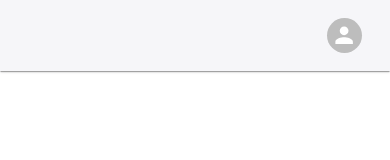
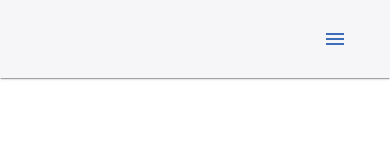
Before and after one commit to darren0602/digifiv-test, a React (Create React App) app: page /login in a window 390 px wide. Both pictures are taken after a click on the button "Sign In". Shown: the top 160 px of the page. Built offline with nearby package versions, Linux system fonts and the light colour scheme.

Commit message:
Second Commit

```diff
--- a/package.json
+++ b/package.json
@@ -28,6 +28,8 @@
     "yup": "^1.4.0"
   },
   "scripts": {
+    "predeploy": "yarn run build",
+    "deploy": "gh-pages -d build",
     "start": "react-scripts start",
     "build": "react-scripts build",
     "test": "react-scripts test",
@@ -50,5 +52,8 @@
       "last 1 firefox version",
       "last 1 safari version"
     ]
+  },
+  "devDependencies": {
+    "gh-pages": "^6.1.1"
   }
 }
--- a/src/infratsructure/layout/menu.layout.tsx
+++ b/src/infratsructure/layout/menu.layout.tsx
@@ -18,6 +18,8 @@ import { useSnackBar } from "../../components/snackbar.context";
 import { Drawer } from "@mui/material";
 import Spacer from "../../components/spacer.component";
 import DrawerItems from "./drawer-items.component";
+import { Toolbar } from "@mui/material";
+import MobileDrawerAppBar from "./mobile-drawer-app-bar.component";
 
 const FlexEndBox = styled(Box)({
   display: "flex",
@@ -47,6 +49,16 @@ const MaxWidthBox = styled(Box)(({ theme }) => ({
   maxWidth: theme.dimensions.PCMaxWidth,
   minHeight: theme.dimensions.heightWithoutAppBar,
   overflow: "auto",
+}));
+
+const AppBarContainer = styled(Box)(({ theme }) => ({
+  width: "100%",
+  maxWidth: theme.dimensions.PCMaxWidth,
+  display: "flex",
+  flexDirection: "row",
+  alignItems: "center",
+  padding: "15px",
+  justifyContent: "space-between",
 }));
 
 export default function CustomMenu() {
@@ -83,6 +95,13 @@ export default function CustomMenu() {
         sx={{ backgroundColor: "bg.primary" }}
         elevation={isMobile ? 1 : 0}
       >
+        {isMobile ? (
+          <Toolbar disableGutters={!isMobile}>
+            <AppBarContainer>
+              <MobileDrawerAppBar handleLogout={handleLogout} />
+            </AppBarContainer>
+          </Toolbar>
+        ) : (
           <FlexEndBox>
             <IconButton onClick={handleOpenUserMenu}>
               <Avatar
@@ -133,6 +152,7 @@ export default function CustomMenu() {
               </MenuItem>
             </Menu>
           </FlexEndBox>
+        )}
       </AppBar>
 
       <CenterBox>
@@ -153,7 +173,6 @@ export default function CustomMenu() {
                 }}
               >
                 <Spacer size="xl" />
-
                 <DrawerItems />
               </Drawer>
             </Box>
--- /dev/null
+++ b/src/infratsructure/layout/mobile-drawer-app-bar.component.tsx
@@ -0,0 +1,117 @@
+import styled from "@emotion/styled";
+import MenuIcon from "@mui/icons-material/Menu";
+import {
+  Box,
+  Drawer,
+  Grid,
+  IconButton,
+  Typography,
+  useMediaQuery,
+  useTheme,
+} from "@mui/material";
+import { useState } from "react";
+import { Link, useLocation } from "react-router-dom";
+import Spacer from "../../components/spacer.component";
+import PaddedView from "../../components/padded-view.component";
+import BorderButton from "../../components/button/border-button.component";
+
+const StyledLink = styled(Link)(() => ({
+  textDecoration: "none",
+}));
+
+interface Props {
+  handleLogout: () => void;
+}
+
+function MobileDrawerAppBar({ handleLogout }: Props) {
+  const theme = useTheme();
+  const location = useLocation();
+  const [openDrawer, setOpenDrawer] = useState(false);
+  const isTablet = useMediaQuery(
+    theme.breakpoints.down("md") && theme.breakpoints.up("sm")
+  );
+
+  const handleOpenDrawer = () => {
+    setOpenDrawer(true);
+  };
+
+  const handleDrawerToggle = () => {
+    setOpenDrawer(!openDrawer);
+  };
+
+  return (
+    <Box sx={{ display: "flex", justifyContent: "flex-end", width: "100%" }}>
+      <IconButton
+        onClick={() => {
+          handleOpenDrawer();
+        }}
+        size="large"
+      >
+        <MenuIcon sx={{ color: "primary.main" }} />
+      </IconButton>
+      <Drawer
+        anchor="right"
+        variant="temporary"
+        open={openDrawer}
+        onClose={handleDrawerToggle}
+        sx={{
+          "& .MuiDrawer-paper": {
+            boxSizing: "border-box",
+            width: isTablet ? "35%" : "80%",
+            minWidth: "300px",
+            backgroundColor: "bg.primary",
+          },
+        }}
+      >
+        <Spacer position="top" size="m" />
+        <Grid container paddingX="20px" spacing="10px">
+          <Grid item xs={12}>
+            <StyledLink to={"/users/list"} onClick={handleDrawerToggle}>
+              <Typography
+                color={
+                  location.pathname.toUpperCase().includes("USERS/LIST")
+                    ? "primary.main"
+                    : "text.secondary"
+                }
+                variant="h6"
+                fontWeight="bold"
+              >
+                User List
+              </Typography>
+            </StyledLink>
+          </Grid>
+          <Grid item xs={12}>
+            <StyledLink to={"/users/new"} onClick={handleDrawerToggle}>
+              <Typography
+                color={
+                  location.pathname.toUpperCase().includes("USERS/NEW")
+                    ? "primary.main"
+                    : "text.secondary"
+                }
+                variant="h6"
+                fontWeight="bold"
+              >
+                Add User
+              </Typography>
+            </StyledLink>
+          </Grid>
+        </Grid>
+
+        <Grid item marginTop="auto">
+          <PaddedView multiples={2}>
+            <BorderButton
+              onClick={() => {
+                handleDrawerToggle();
+                handleLogout();
+              }}
+            >
+              Logout
+            </BorderButton>
+          </PaddedView>
+        </Grid>
+      </Drawer>
+    </Box>
+  );
+}
+
+export default MobileDrawerAppBar;
```
Also changed, not shown: 1 other file (tests, documents, lock files or other folders). Lines whose indentation alone changed are shown as unchanged.
